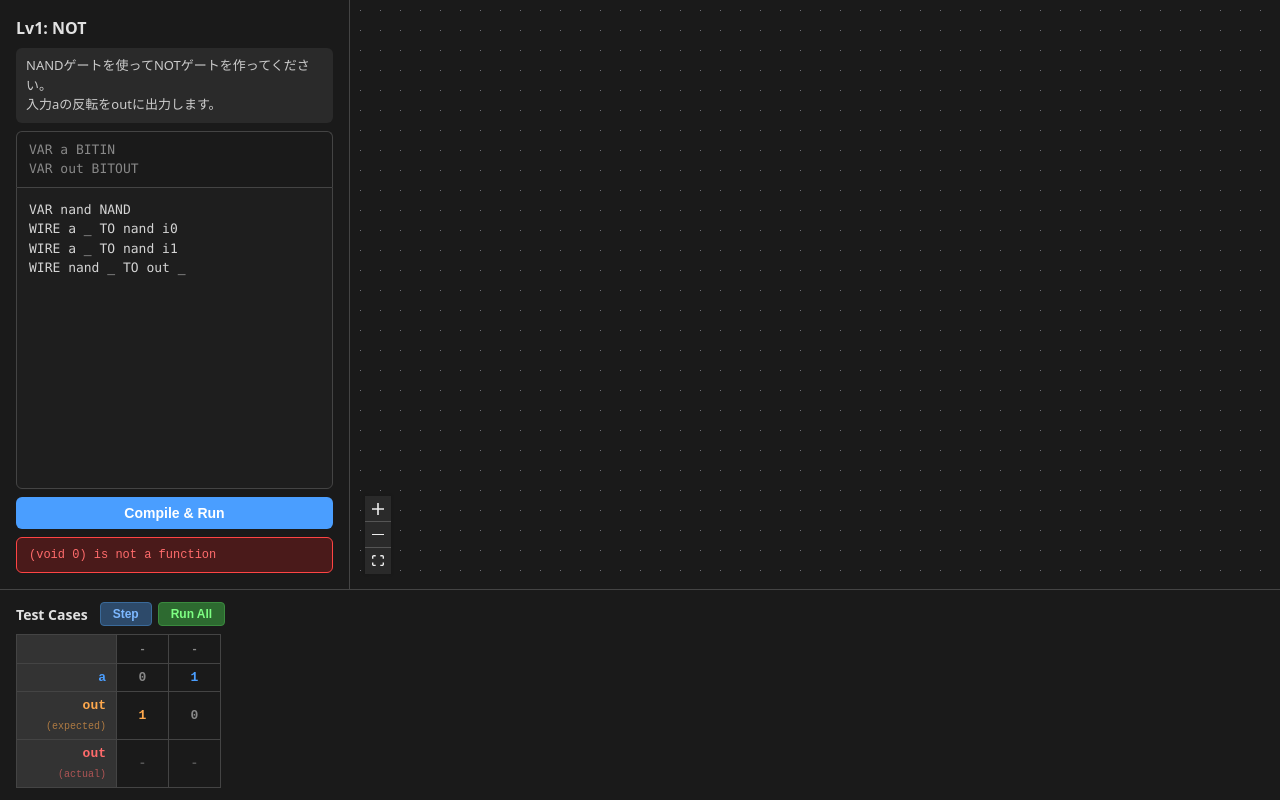
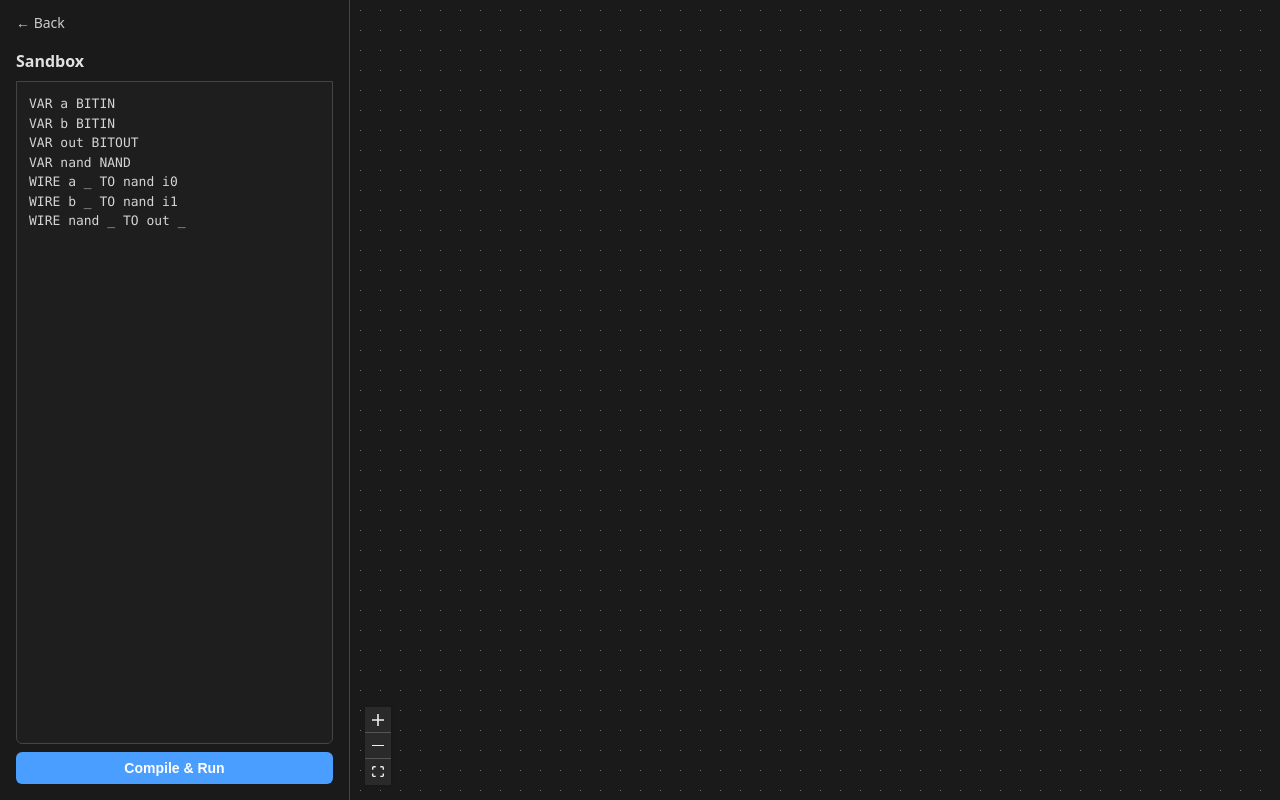
Before and after one commit to airtoxin/nandlang-ts, a React (Vite) app in the folder packages/viewer/: page /sandbox in a window 1280 px wide. Before the commit this address led to /level/1. Built offline with nearby package versions, Linux system fonts and the light colour scheme.

Commit message:
Add SandboxPage with optional puzzle in CodeEditorPanel
Co-Authored-By: Claude Opus 4.6 <noreply@anthropic.com>

```diff
--- a/packages/viewer/src/App.tsx
+++ b/packages/viewer/src/App.tsx
@@ -2,6 +2,7 @@ import { BrowserRouter, Routes, Route, Navigate, useParams } from "react-router-
 import { TitlePage } from "./pages/TitlePage";
 import { LevelSelectPage } from "./pages/LevelSelectPage";
 import { LevelPage } from "./pages/LevelPage";
+import { SandboxPage } from "./pages/SandboxPage";
 import "./App.css";
 
 // key={id} forces remount when navigating between levels
@@ -17,7 +18,7 @@ function App() {
         <Route path="/" element={<TitlePage />} />
         <Route path="/levels" element={<LevelSelectPage />} />
         <Route path="/level/:id" element={<LevelPageWrapper />} />
-        <Route path="/sandbox" element={<Navigate to="/level/1" replace />} />
+        <Route path="/sandbox" element={<SandboxPage />} />
         <Route path="*" element={<Navigate to="/" replace />} />
       </Routes>
     </BrowserRouter>
--- a/packages/viewer/src/components/CodeEditorPanel.tsx
+++ b/packages/viewer/src/components/CodeEditorPanel.tsx
@@ -1,28 +1,34 @@
-import { useState, useEffect } from "react";
+import { useState } from "react";
 import type { Puzzle } from "../lib/puzzles";
 
 type Props = {
   onCompile: (code: string) => void;
   error: string | null;
-  puzzle: Puzzle;
+  puzzle?: Puzzle;
+  initialCode?: string;
 };
 
-export function CodeEditorPanel({ onCompile, error, puzzle }: Props) {
-  const [code, setCode] = useState(puzzle.editableCode);
+export function CodeEditorPanel({ onCompile, error, puzzle, initialCode = "" }: Props) {
+  const [code, setCode] = useState(puzzle?.editableCode ?? initialCode);
 
-  useEffect(() => {
-    setCode(puzzle.editableCode);
-  }, [puzzle]);
-
-  const fullCode = `${puzzle.fixedCode}\n${code}`;
+  const fullCode = puzzle ? `${puzzle.fixedCode}\n${code}` : code;
 
   return (
     <div className="code-editor-panel">
-      <div className="panel-header">
-        <h3>{puzzle.title}</h3>
-      </div>
-      <div className="puzzle-description">{puzzle.description}</div>
-      <pre className="fixed-code">{puzzle.fixedCode}</pre>
+      {puzzle && (
+        <>
+          <div className="panel-header">
+            <h3>{puzzle.title}</h3>
+          </div>
+          <div className="puzzle-description">{puzzle.description}</div>
+          <pre className="fixed-code">{puzzle.fixedCode}</pre>
+        </>
+      )}
+      {!puzzle && (
+        <div className="panel-header">
+          <h3>Sandbox</h3>
+        </div>
+      )}
       <textarea
         value={code}
         onChange={(e) => setCode(e.target.value)}
--- /dev/null
+++ b/packages/viewer/src/pages/SandboxPage.css
@@ -0,0 +1,30 @@
+.sandbox-layout {
+  display: grid;
+  grid-template-columns: 350px 1fr;
+  height: 100vh;
+  width: 100vw;
+  overflow: hidden;
+}
+
+.sandbox-sidebar {
+  display: flex;
+  flex-direction: column;
+  border-right: 1px solid #444;
+  overflow-y: auto;
+}
+
+.sandbox-sidebar .back-link {
+  padding: 12px 16px 0;
+  color: #888;
+  text-decoration: none;
+  font-size: 14px;
+}
+
+.sandbox-sidebar .back-link:hover {
+  color: #ccc;
+}
+
+.sandbox-sidebar .code-editor-panel {
+  flex: 1;
+  border-right: none;
+}
--- /dev/null
+++ b/packages/viewer/src/pages/SandboxPage.tsx
@@ -0,0 +1,66 @@
+import { useCallback, useState } from "react";
+import { Link } from "react-router-dom";
+import { applyNodeChanges, applyEdgeChanges } from "@xyflow/react";
+import type { NodeChange, EdgeChange } from "@xyflow/react";
+import { CodeEditorPanel } from "../components/CodeEditorPanel";
+import { CircuitDiagramPanel } from "../components/CircuitDiagramPanel";
+import { useCircuit } from "../hooks/useCircuit";
+import "./SandboxPage.css";
+
+const DEFAULT_CODE = `VAR a BITIN
+VAR b BITIN
+VAR out BITOUT
+VAR nand NAND
+WIRE a _ TO nand i0
+WIRE b _ TO nand i1
+WIRE nand _ TO out _
+`;
+
+export function SandboxPage() {
+  const circuit = useCircuit();
+  const [fitViewTrigger, setFitViewTrigger] = useState(0);
+
+  const handleCompile = useCallback(
+    (code: string) => {
+      circuit.compile(code);
+      setFitViewTrigger((c) => c + 1);
+    },
+    [circuit],
+  );
+
+  const onNodesChange = useCallback(
+    (changes: NodeChange[]) => {
+      circuit.setNodes((nds) => applyNodeChanges(changes, nds) as typeof nds);
+    },
+    [circuit],
+  );
+
+  const onEdgesChange = useCallback(
+    (changes: EdgeChange[]) => {
+      circuit.setEdges((eds) => applyEdgeChanges(changes, eds) as typeof eds);
+    },
+    [circuit],
+  );
+
+  return (
+    <div className="sandbox-layout">
+      <div className="sandbox-sidebar">
+        <Link to="/" className="back-link">
+          &larr; Back
+        </Link>
+        <CodeEditorPanel
+          onCompile={handleCompile}
+          error={circuit.error}
+          initialCode={DEFAULT_CODE}
+        />
+      </div>
+      <CircuitDiagramPanel
+        nodes={circuit.nodes}
+        edges={circuit.edges}
+        onNodesChange={onNodesChange}
+        onEdgesChange={onEdgesChange}
+        fitViewTrigger={fitViewTrigger}
+      />
+    </div>
+  );
+}
```
